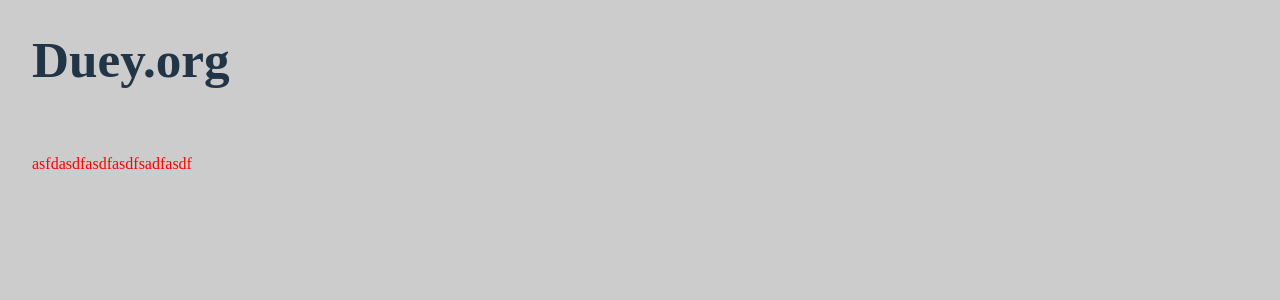
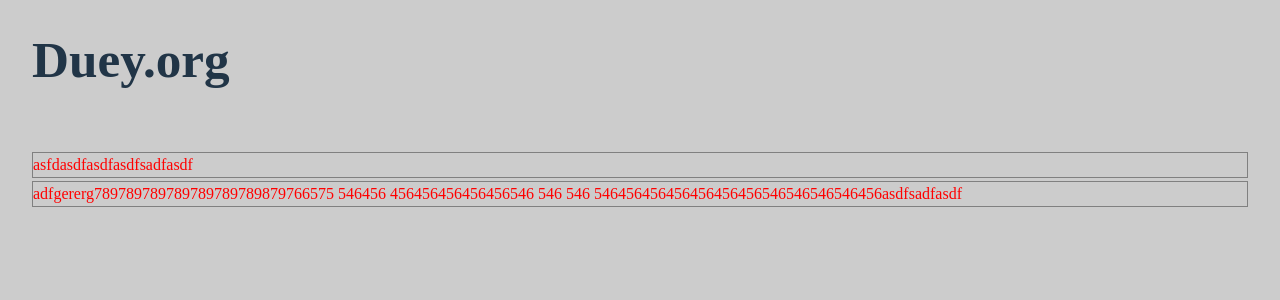
Before and after one commit to mduey/bowenBlog, a Vue app: page / in a window 1280 px wide. Shown: the top 300 px of the page. Built offline with nearby package versions, Linux system fonts and the light colour scheme.

Commit message:
misc changes

```diff
--- a/src/components/HomePage.vue
+++ b/src/components/HomePage.vue
@@ -14,10 +14,17 @@
   <h1 style="margin-bottom: 4rem">Duey.org</h1>
 
   <div class="post">asfdasdfasdfasdfsadfasdf</div>
+
+  <div class="post">
+    adfgererg789789789789789789789879766575 546456 456456456456456546 546 546
+    546456456456456456456546546546546456asdfsadfasdf
+  </div>
 </template>
 
 <style scoped>
 .post {
   color: red;
+  border: 1px solid gray;
+  margin-bottom: 3px;
 }
 </style>
```
Also changed, not shown: firebase.json (added), 1 other file (tests, documents, lock files or other folders).
